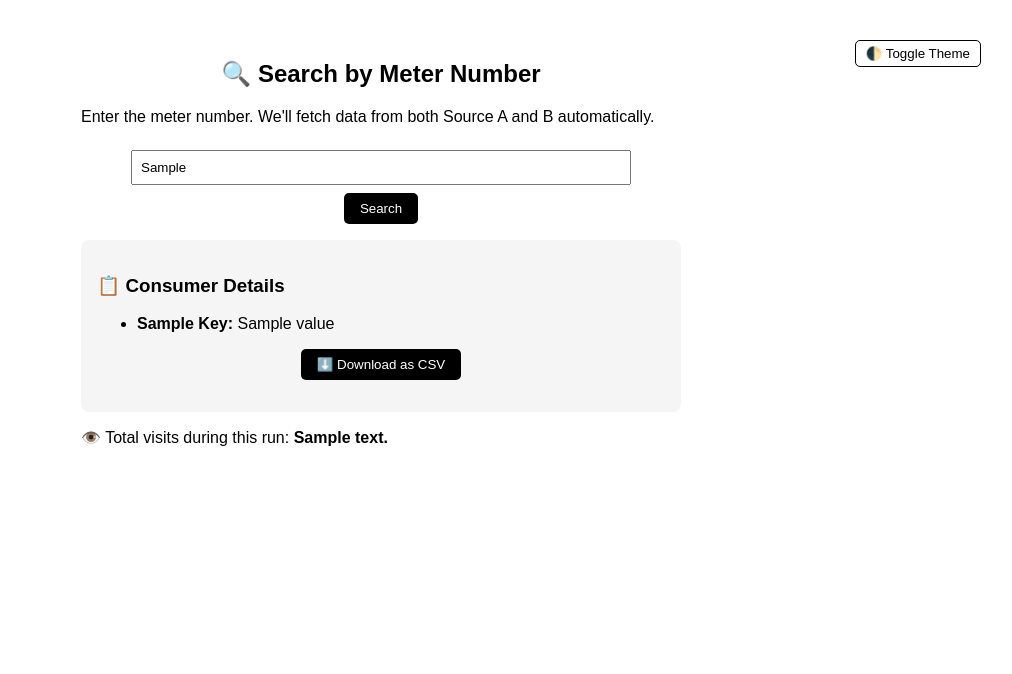
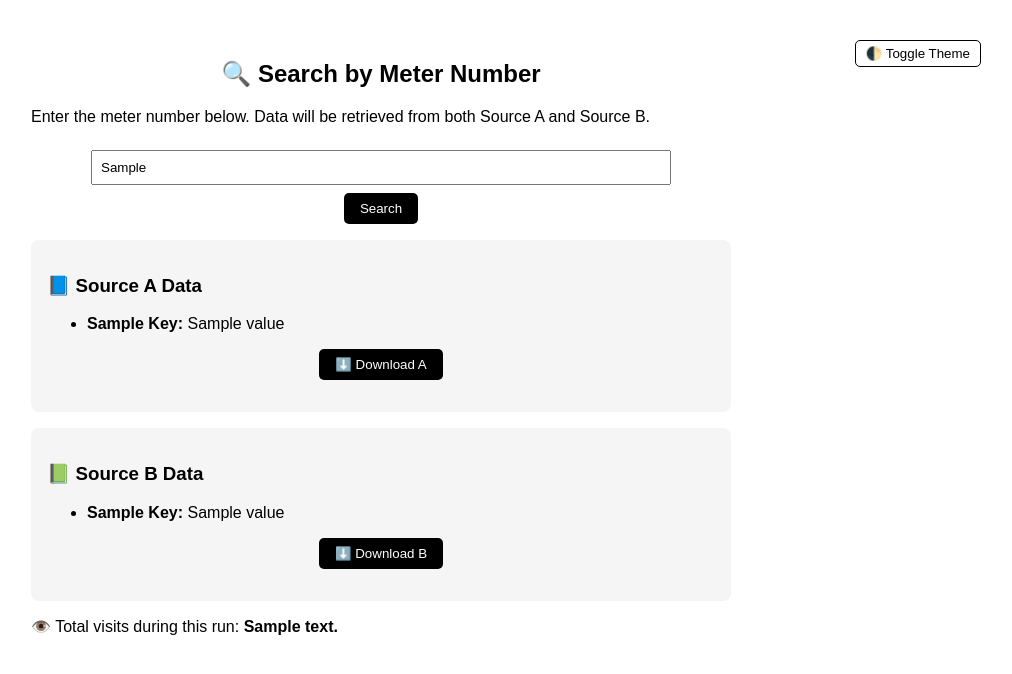
Before and after one commit to Bobbykumaar/consumer-search-app, a Flask app: template templates/index.html in a window 1280 px wide. Shown: the top 674 px of the page, without its empty margins (259-1271 px from the left). Run offline with Flask 3, Linux system fonts and the light colour scheme; the template is opened without the code that fills it: most values are stand-ins (such as "Sample title", 1, 10 or a date in 2020).

Commit message:
Update index.html

```diff
--- a/templates/index.html
+++ b/templates/index.html
@@ -23,7 +23,7 @@
             transition: background 0.3s, color 0.3s;
         }
         .container {
-            max-width: 600px;
+            max-width: 700px;
             margin: auto;
         }
         h2 {
@@ -73,7 +73,7 @@
 
     <div class="container">
         <h2>🔍 Search by Meter Number</h2>
-        <p>Enter the meter number. We'll fetch data from both Source A and B automatically.</p>
+        <p>Enter the meter number below. Data will be retrieved from both Source A and Source B.</p>
 
         <form method="post">
             <input type="text" name="input_value" placeholder="Enter Meter Number..." value="{{ input_value }}" required>
@@ -85,18 +85,32 @@
             <p class="message">❌ {{ message }}</p>
         {% endif %}
 
-        {% if result %}
+        {% if result_a %}
             <div class="card">
-                <h3>📋 Consumer Details</h3>
+                <h3>📘 Source A Data</h3>
                 <ul>
-                    {% for key, value in result.items() %}
+                    {% for key, value in result_a.items() %}
                         <li><strong>{{ key|pretty_key }}:</strong> {{ value }}</li>
                     {% endfor %}
                 </ul>
+                <form method="post" action="/download">
+                    <input type="hidden" name="csv_data" value='{{ result_a | tojson | safe }}'>
+                    <button type="submit">⬇️ Download A</button>
+                </form>
+            </div>
+        {% endif %}
 
+        {% if result_b %}
+            <div class="card">
+                <h3>📗 Source B Data</h3>
+                <ul>
+                    {% for key, value in result_b.items() %}
+                        <li><strong>{{ key|pretty_key }}:</strong> {{ value }}</li>
+                    {% endfor %}
+                </ul>
                 <form method="post" action="/download">
-                    <input type="hidden" name="csv_data" value='{{ result | tojson | safe }}'>
-                    <button type="submit">⬇️ Download as CSV</button>
+                    <input type="hidden" name="csv_data" value='{{ result_b | tojson | safe }}'>
+                    <button type="submit">⬇️ Download B</button>
                 </form>
             </div>
         {% endif %}
```
